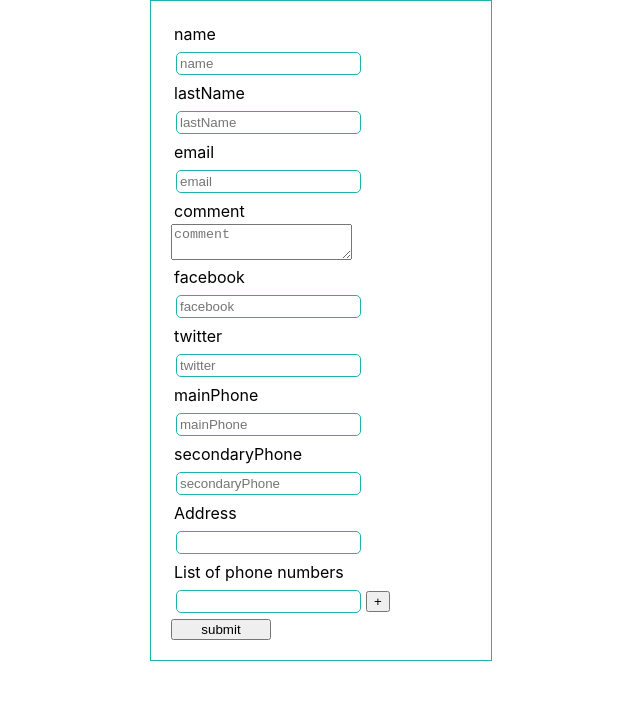
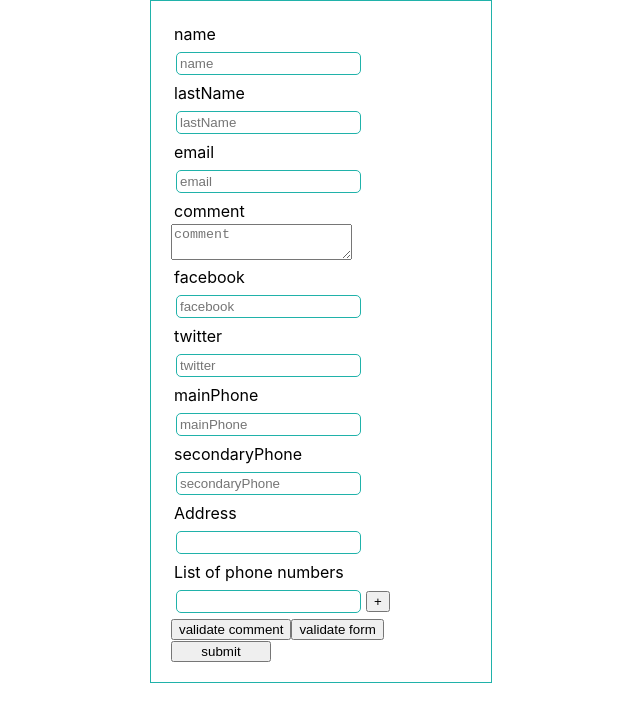
Before and after one commit to tarielTitirashvili/test_formik, a React (Create React App) app in the folder formic_app/: page / in a window 1280 px wide. Shown: the top 722 px of the page, without its empty margins (319-959 px from the left). Built offline with nearby package versions, Linux system fonts and the light colour scheme.

Commit message:
up to 27 lesson  how to force validation

```diff
--- a/formic_app/src/components/youtubeForm.js
+++ b/formic_app/src/components/youtubeForm.js
@@ -42,6 +42,11 @@
         // validateOnChange={false}
         // validateOnBlur={false}
       >
+        {
+          formik =>{
+            console.log("formic props", formik)
+            const {validateForm, validateField, setFieldTouched, setTouched} = formik
+            return(
               <Form className="form">
                 <div>
                   <label htmlFor="name">name</label>
@@ -122,7 +127,7 @@
                         const {push, remove, form} = fieldArrayProps
                         const { values } = form
                         const { phNumbers } = values
-                  console.log(form.errors)
+                        // console.log(form.errors)
                         return<div>
                           {
                             phNumbers.map((number, i)=>(
@@ -140,9 +145,38 @@
                     }
                   </FieldArray>
                 </div>
-
-          <button style={{width: "100px"}} type="submit">submit</button>
+                <button
+                  type="button"
+                  onClick={
+                    ()=>{
+                      validateField('comment')
+                      setFieldTouched('comment')
+                      }
+                    }
+                >
+                  validate comment
+                </button>
+                <button
+                 type="button"
+                 onClick={
+                  ()=>{
+                    setTouched({
+                      name: true,
+                      lastName: true,
+                      email: true,
+                      comment: true,
+                    })
+                    validateForm()
+                    }
+                  }
+                >
+                  validate form
+                </button>
+                <button type="submit" style={{width: "100px"}}>submit</button>
               </Form>
+            )
+          }
+        }
       </Formik>
     </div>
   );
```
Lines whose indentation alone changed are shown as unchanged.
